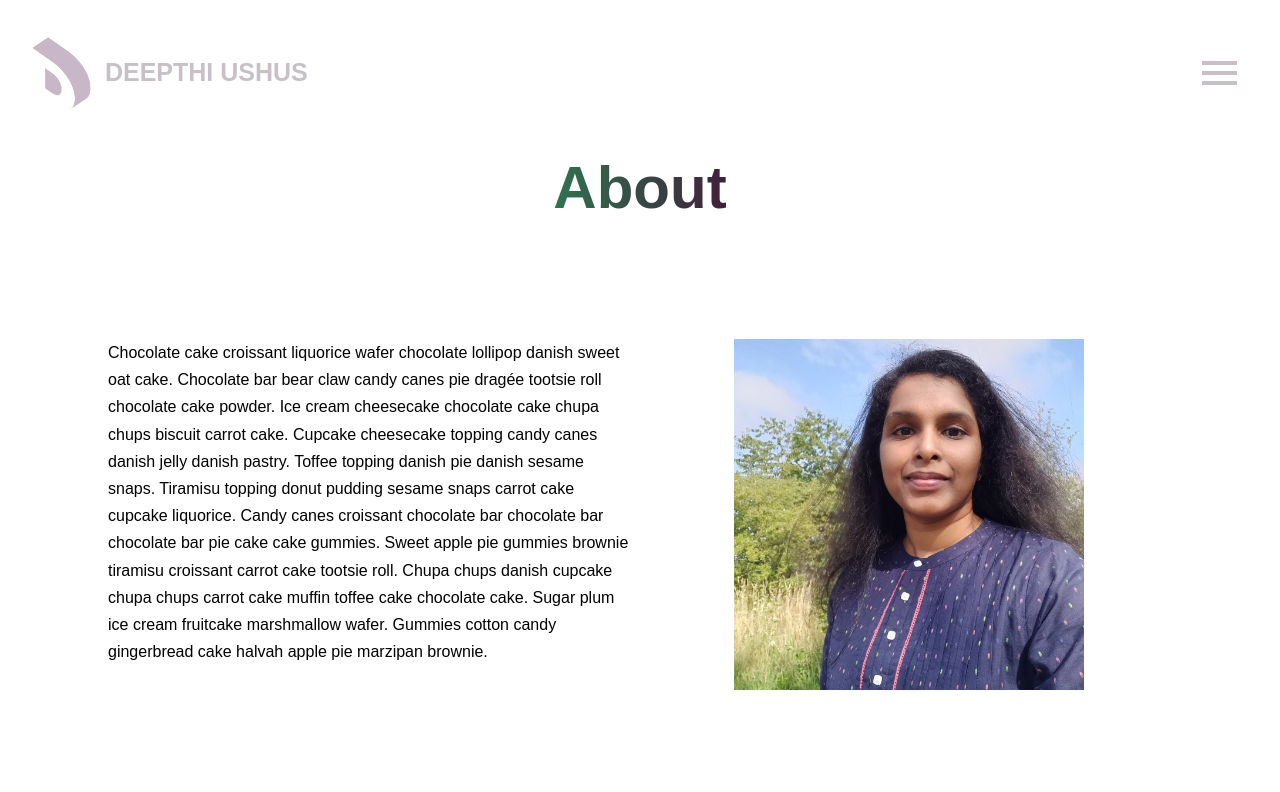
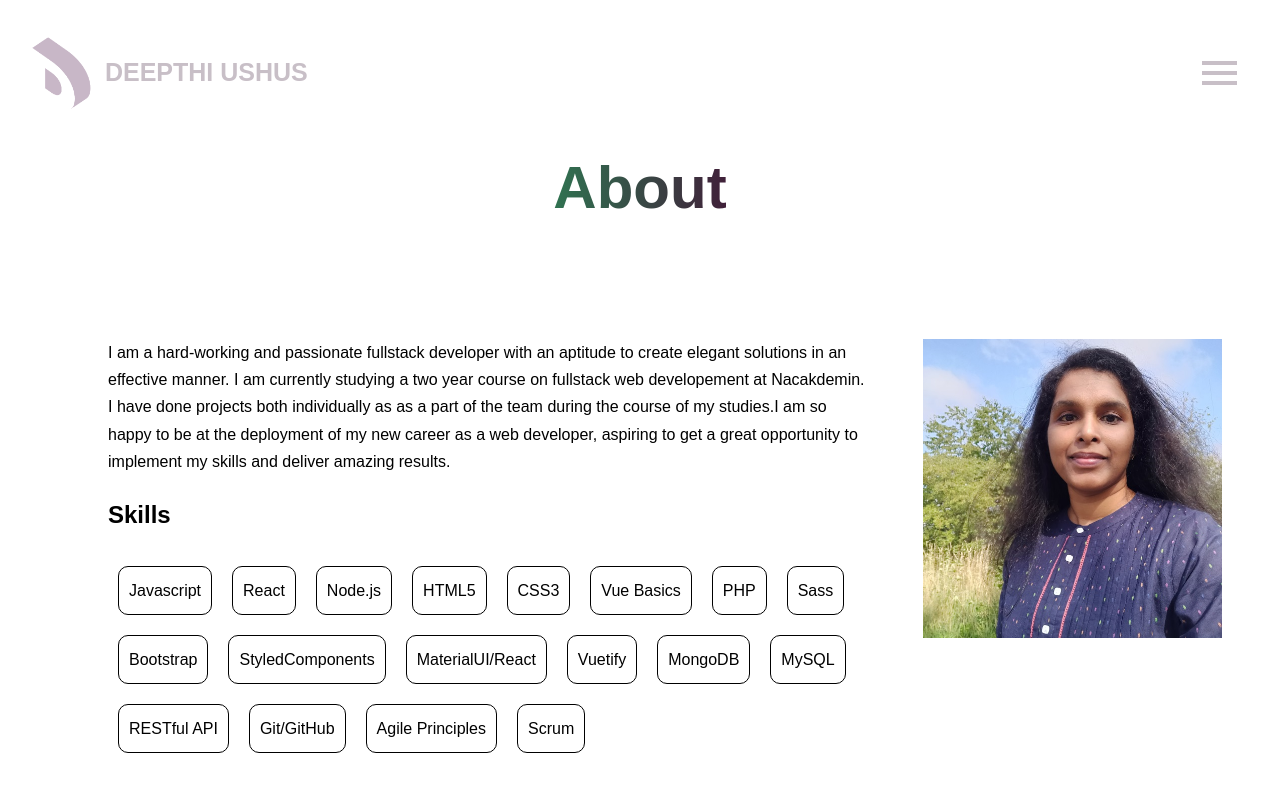
Before and after one commit to ushusdeepthi/portfolio, a React (Create React App) app: page /about in a window 1280 px wide. Shown: the top 792 px of the page. Built offline with nearby package versions, Linux system fonts and the light colour scheme.

Commit message:
:sparkles: skill scetion about page

```diff
--- a/src/components/styles/Container.jsx
+++ b/src/components/styles/Container.jsx
@@ -18,11 +18,22 @@ const Container = styled.div`
     `
 
 const Item = styled.div`
-  padding:5rem;
-  width:${props=> props.lg && "70%" };
-  align-self:${props=> props.center && "center"};
+   padding:5rem 0 0 5rem;
+  flex:0 0 ${({lg,sm})=> lg || sm || "50%" }; //if there is a prop lg, take its value else check if there is a prop sm if yes take its value otherwise fall back to the default value of 50%;
+  .skills{
+    display:flex;
+    flex-wrap:wrap;
+    span{
+      margin:1rem;
+      border: 1px solid black;
+      padding:1rem;
+      border-radius:1rem;
+
+    }
+  }
   .prof-pic{
-    max-width:80%;
+    max-width:100%;
+    align-self:center;
   }
 `
 export {Container,Item,Wrapper}
--- a/src/pages/AboutPage.jsx
+++ b/src/pages/AboutPage.jsx
@@ -8,21 +8,39 @@ export default function AboutPage() {
     return (
             <Wrapper>
                 <NavBar />
-                <div class="utility">
-                <HeadingSecondary>About</HeadingSecondary>
+                <div className="utility">
+                    <HeadingSecondary>About</HeadingSecondary>
                 </div>
                 <Container>
-                    <Item lg>
-                        Chocolate cake croissant liquorice wafer chocolate lollipop danish sweet oat cake. Chocolate bar bear claw candy canes pie dragée tootsie roll chocolate cake powder. Ice cream cheesecake chocolate cake chupa chups biscuit carrot cake. Cupcake cheesecake topping candy canes danish jelly danish pastry.
-
-Toffee topping danish pie danish sesame snaps. Tiramisu topping donut pudding sesame snaps carrot cake cupcake liquorice. Candy canes croissant chocolate bar chocolate bar chocolate bar pie cake cake gummies.
-
-Sweet apple pie gummies brownie tiramisu croissant carrot cake tootsie roll. Chupa chups danish cupcake chupa chups carrot cake muffin toffee cake chocolate cake. Sugar plum ice cream fruitcake marshmallow wafer. Gummies cotton candy gingerbread cake halvah apple pie marzipan brownie.
+                    <Item lg="70%">
+                         I am a hard-working and passionate fullstack developer with an aptitude to create elegant solutions in an effective manner. I am currently studying a two year course on fullstack web developement at Nacakdemin. I have done projects both individually as as a part of the team during the course of my studies.I am so happy to be at the deployment of my new career as a web developer, aspiring to get a great opportunity to implement my skills and deliver amazing results.
+                         <h2>Skills</h2>
+                         <div className="skills">
+                             <span>Javascript</span>
+                             <span>React</span>
+                             <span>Node.js</span>
+                             <span>HTML5</span>
+                             <span>CSS3</span>
+                             <span>Vue Basics</span>
+                             <span>PHP</span>
+                             <span>Sass</span>
+                             <span>Bootstrap</span>
+                             <span>StyledComponents</span>
+                             <span>MaterialUI/React</span>
+                             <span>Vuetify</span>
+                             <span>MongoDB</span>
+                             <span>MySQL</span>
+                             <span>RESTful API</span>
+                             <span>Git/GitHub</span>
+                             <span>Agile Principles</span>
+                             <span>Scrum</span>
+                         </div>
                     </Item>
-                    <Item >
+                    <Item sm="30%">
                         <img src={img} alt="profile_picture" className="prof-pic" gradient/>
                     </Item>
                 </Container>
-            </Wrapper>
+                </Wrapper>
+
     )
 }
```
